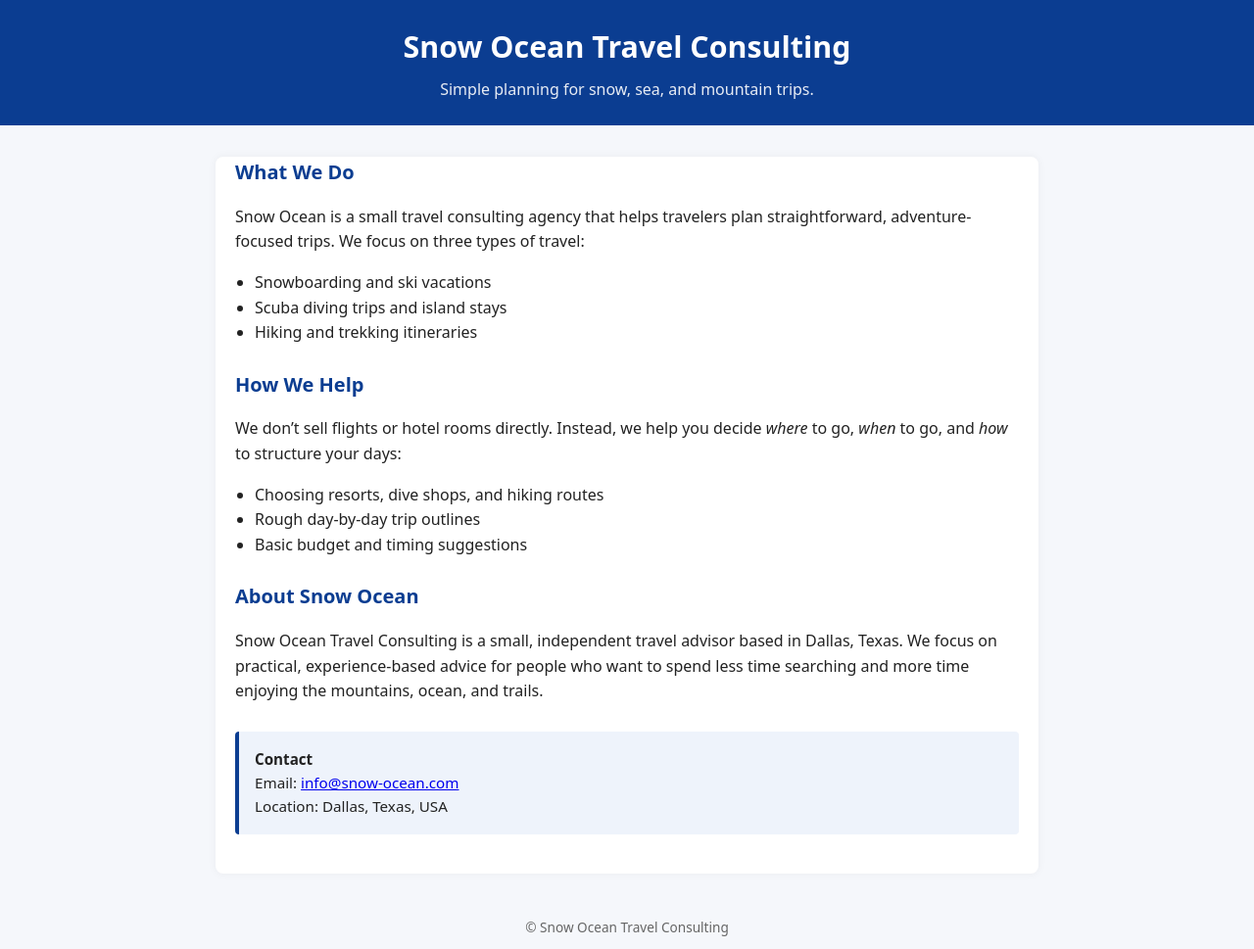
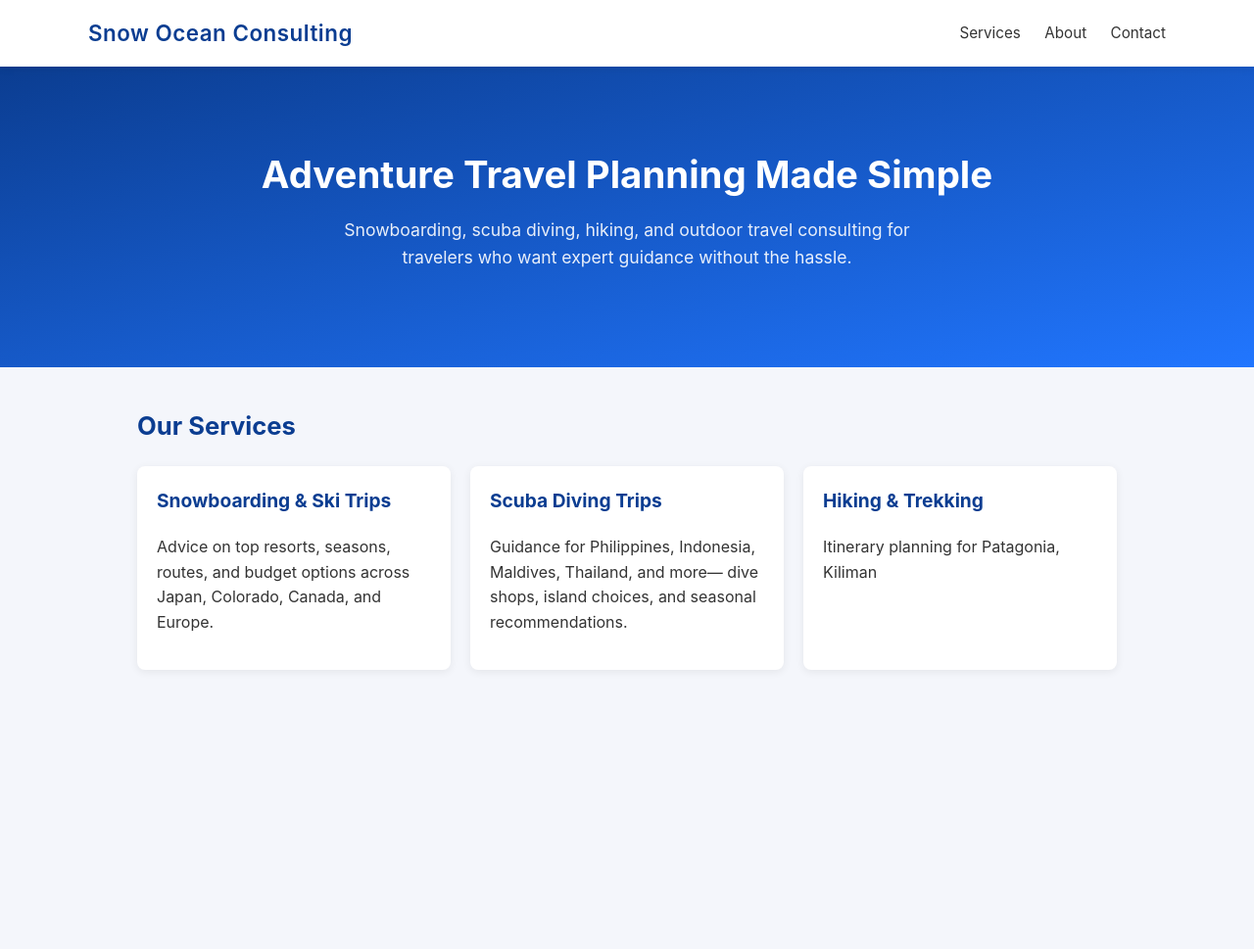
Before and after one commit to fornever1989522-coder/snow-ocean-site, a plain HTML site: page index.html in a window 1280 px wide. Shown: the whole page at 98% size. After the commit the page ends 800 px from the top, so only its background shows below. Drawn offline with Linux system fonts and the light colour scheme.

Commit message:
Update index.html

```diff
--- a/index.html
+++ b/index.html
@@ -1,112 +1,156 @@
-<!doctype html>
+<!DOCTYPE html>
 <html lang="en">
 <head>
-  <meta charset="utf-8">
+  <meta charset="UTF-8">
+  <meta name="viewport" content="width=device-width, initial-scale=1.0">
   <title>Snow Ocean Travel Consulting</title>
-  <meta name="viewport" content="width=device-width, initial-scale=1">
+
   <style>
     body {
       margin: 0;
-      font-family: system-ui, -apple-system, BlinkMacSystemFont, "Segoe UI", sans-serif;
-      background: #f5f7fb;
-      color: #222;
+      font-family: -apple-system, BlinkMacSystemFont, "Segoe UI", Roboto, Arial, sans-serif;
+      background: #f4f6fb;
+      color: #333;
       line-height: 1.6;
     }
+
+    /* HEADER */
     header {
-      background: #0b3d91;
+      background: white;
+      box-shadow: 0 2px 8px rgba(0,0,0,0.08);
+      position: sticky;
+      top: 0;
+      z-index: 100;
+      padding: 16px 0;
+    }
+    nav {
+      max-width: 1100px;
+      margin: auto;
+      display: flex;
+      justify-content: space-between;
+      align-items: center;
+      padding: 0 20px;
+    }
+    nav .logo {
+      font-size: 1.4rem;
+      font-weight: 600;
+      color: #0b3d91;
+      letter-spacing: 0.5px;
+    }
+    nav a {
+      text-decoration: none;
+      color: #333;
+      margin-left: 20px;
+      font-size: 0.95rem;
+    }
+    nav a:hover {
+      color: #0b3d91;
+    }
+
+    /* HERO SECTION */
+    .hero {
+      background: linear-gradient(to bottom right, #0b3d91, #2176ff);
       color: white;
-      padding: 24px 16px;
+      padding: 80px 20px;
       text-align: center;
     }
-    header h1 {
+    .hero h1 {
       margin: 0;
-      font-size: 1.9rem;
+      font-size: 2.4rem;
+      font-weight: 700;
     }
-    header p {
-      margin: 6px 0 0;
-      font-size: 1rem;
+    .hero p {
+      font-size: 1.1rem;
+      margin-top: 12px;
+      max-width: 600px;
+      margin-left: auto;
+      margin-right: auto;
       opacity: 0.9;
     }
-    .container {
-      max-width: 800px;
-      margin: 32px auto;
-      padding: 0 20px 40px;
-      background: #ffffff;
-      box-shadow: 0 0 10px rgba(0,0,0,0.05);
-      border-radius: 8px;
+
+    /* SECTION CONTAINER */
+    .section {
+      max-width: 1000px;
+      margin: 40px auto;
+      padding: 0 20px;
     }
     h2 {
       color: #0b3d91;
-      margin-top: 24px;
-      font-size: 1.25rem;
+      margin-bottom: 10px;
+      font-size: 1.6rem;
     }
-    ul {
-      padding-left: 20px;
+
+    /* SERVICES */
+    .services {
+      display: grid;
+      grid-template-columns: repeat(auto-fit, minmax(260px, 1fr));
+      gap: 20px;
+      margin-top: 20px;
     }
+    .card {
+      background: white;
+      border-radius: 8px;
+      padding: 20px;
+      box-shadow: 0 2px 8px rgba(0,0,0,0.07);
+      text-align: left;
+    }
+    .card h3 {
+      margin-top: 0;
+      color: #0b3d91;
+      font-size: 1.2rem;
+    }
+
+    /* CONTACT BOX */
     .contact-box {
-      margin-top: 28px;
-      padding: 16px;
-      background: #eef3fb;
+      background: #eef3fd;
       border-left: 4px solid #0b3d91;
-      border-radius: 4px;
-      font-size: 0.95rem;
+      padding: 20px;
+      border-radius: 6px;
+      margin-top: 20px;
     }
+
     footer {
+      background: #f1f1f1;
       text-align: center;
-      padding: 12px;
-      font-size: 0.85rem;
-      color: #666;
+      padding: 15px;
+      font-size: 0.9rem;
+      color: #777;
+      margin-top: 40px;
     }
   </style>
 </head>
 <body>
 
 <header>
-  <h1>Snow Ocean Travel Consulting</h1>
-  <p>Simple planning for snow, sea, and mountain trips.</p>
+  <nav>
+    <div class="logo">Snow Ocean Consulting</div>
+    <div class="menu">
+      <a href="#services">Services</a>
+      <a href="#about">About</a>
+      <a href="#contact">Contact</a>
+    </div>
+  </nav>
 </header>
 
-<div class="container">
-  <h2>What We Do</h2>
-  <p>
-    Snow Ocean is a small travel consulting agency that helps travelers plan
-    straightforward, adventure-focused trips. We focus on three types of travel:
-  </p>
-  <ul>
-    <li>Snowboarding and ski vacations</li>
-    <li>Scuba diving trips and island stays</li>
-    <li>Hiking and trekking itineraries</li>
-  </ul>
+<section class="hero">
+  <h1>Adventure Travel Planning Made Simple</h1>
+  <p>Snowboarding, scuba diving, hiking, and outdoor travel consulting for
+     travelers who want expert guidance without the hassle.</p>
+</section>
 
-  <h2>How We Help</h2>
-  <p>
-    We don’t sell flights or hotel rooms directly. Instead, we help you decide
-    <em>where</em> to go, <em>when</em> to go, and <em>how</em> to structure your days:
-  </p>
-  <ul>
-    <li>Choosing resorts, dive shops, and hiking routes</li>
-    <li>Rough day-by-day trip outlines</li>
-    <li>Basic budget and timing suggestions</li>
-  </ul>
-
-  <h2>About Snow Ocean</h2>
-  <p>
-    Snow Ocean Travel Consulting is a small, independent travel advisor
-    based in Dallas, Texas. We focus on practical, experience-based advice
-    for people who want to spend less time searching and more time enjoying
-    the mountains, ocean, and trails.
-  </p>
-
-  <div class="contact-box">
-    <strong>Contact</strong><br>
-    Email: <a href="mailto:info@snow-ocean.com">info@snow-ocean.com</a><br>
-    Location: Dallas, Texas, USA
-  </div>
-</div>
-
-<footer>
-  © Snow Ocean Travel Consulting
-</footer>
-
-</body>
-</html>
+<div class="section" id="services">
+  <h2>Our Services</h2>
+  <div class="services">
+    <div class="card">
+      <h3>Snowboarding & Ski Trips</h3>
+      <p>Advice on top resorts, seasons, routes, and budget options across Japan,
+         Colorado, Canada, and Europe.</p>
+    </div>
+    <div class="card">
+      <h3>Scuba Diving Trips</h3>
+      <p>Guidance for Philippines, Indonesia, Maldives, Thailand, and more—
+         dive shops, island choices, and seasonal recommendations.</p>
+    </div>
+    <div class="card">
+      <h3>Hiking & Trekking</h3>
+      <p>Itinerary planning for Patagonia, Kiliman
```
